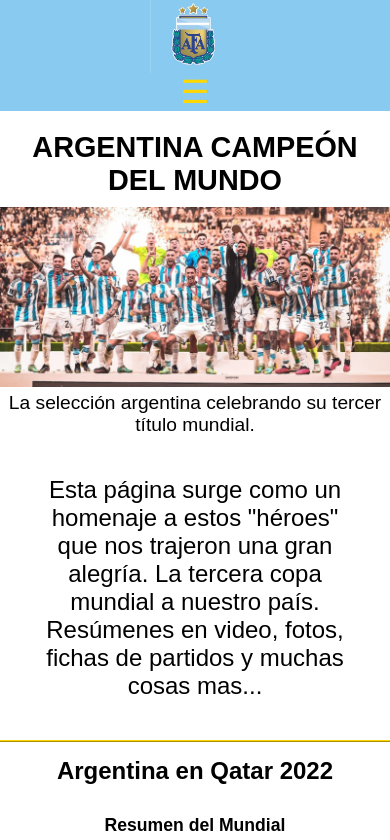
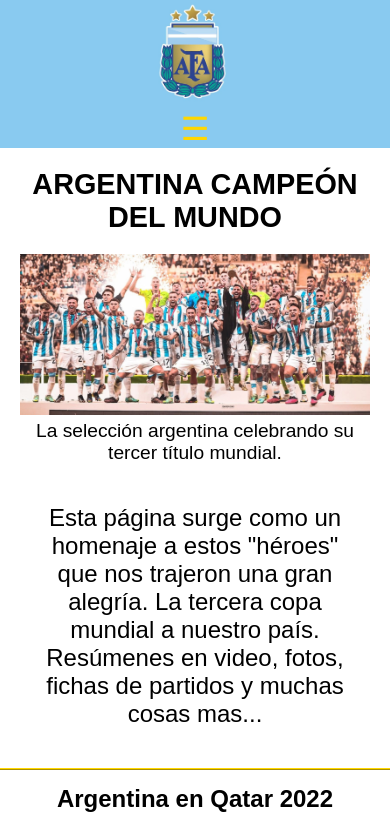
Before and after one commit to MattLujan/Argentina-Campeon-2022-v2, a plain HTML site: page index.html in a window 390 px wide. Shown: the top 840 px of the page. Drawn offline with Linux system fonts and the light colour scheme; grey boxes are pictures that could not be loaded.

Commit message:
se retoca cosas del styles.css

```diff
--- a/css/styles.css
+++ b/css/styles.css
@@ -132,7 +132,7 @@
 }
 
 .hero figure {
-    margin-top: 10px;
+    margin: 20px;
 }
 
 .hero img {
@@ -847,7 +847,6 @@
 
     .logo-afa-header {
     width: 90px;
-    height: auto;
     }
 
     .menu-links {
```
